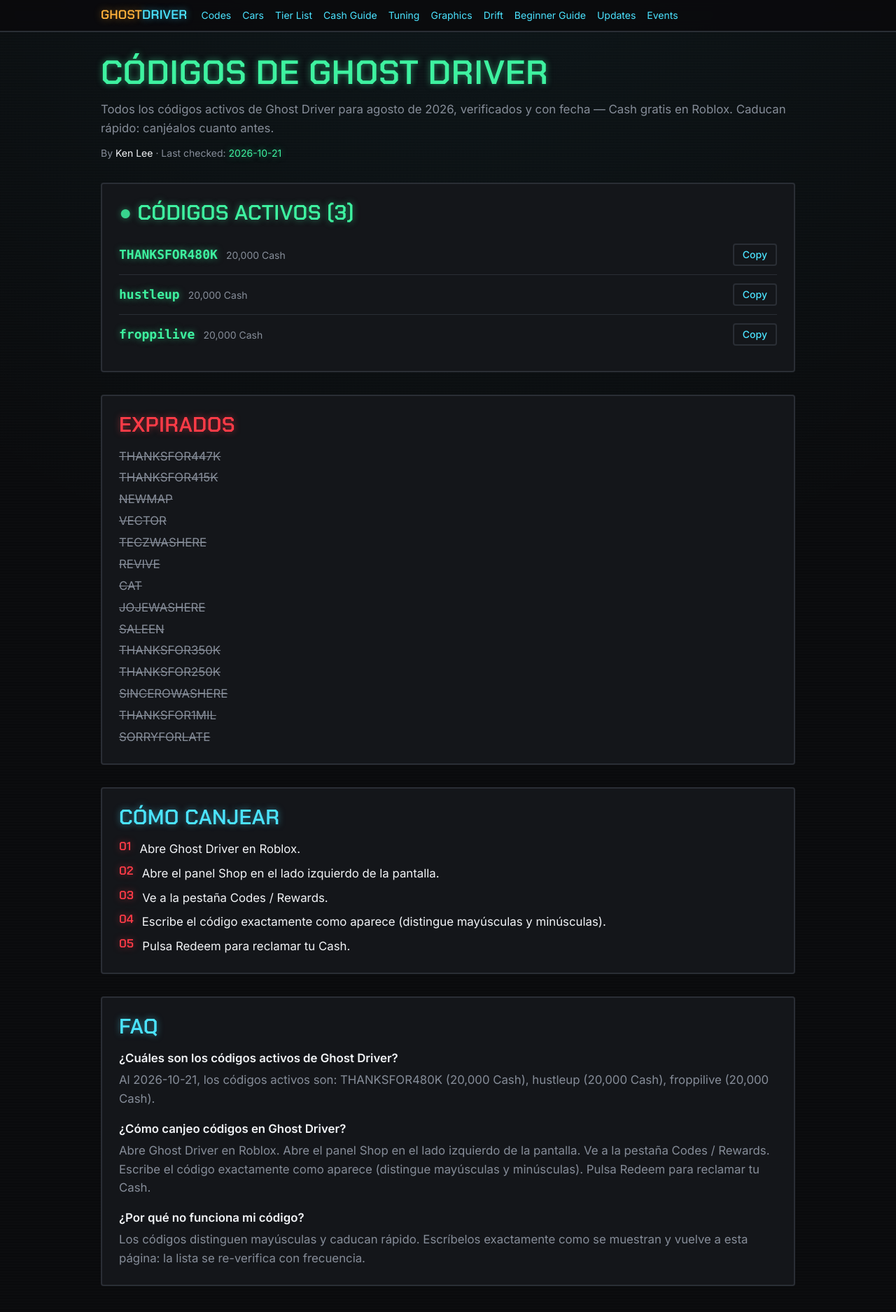
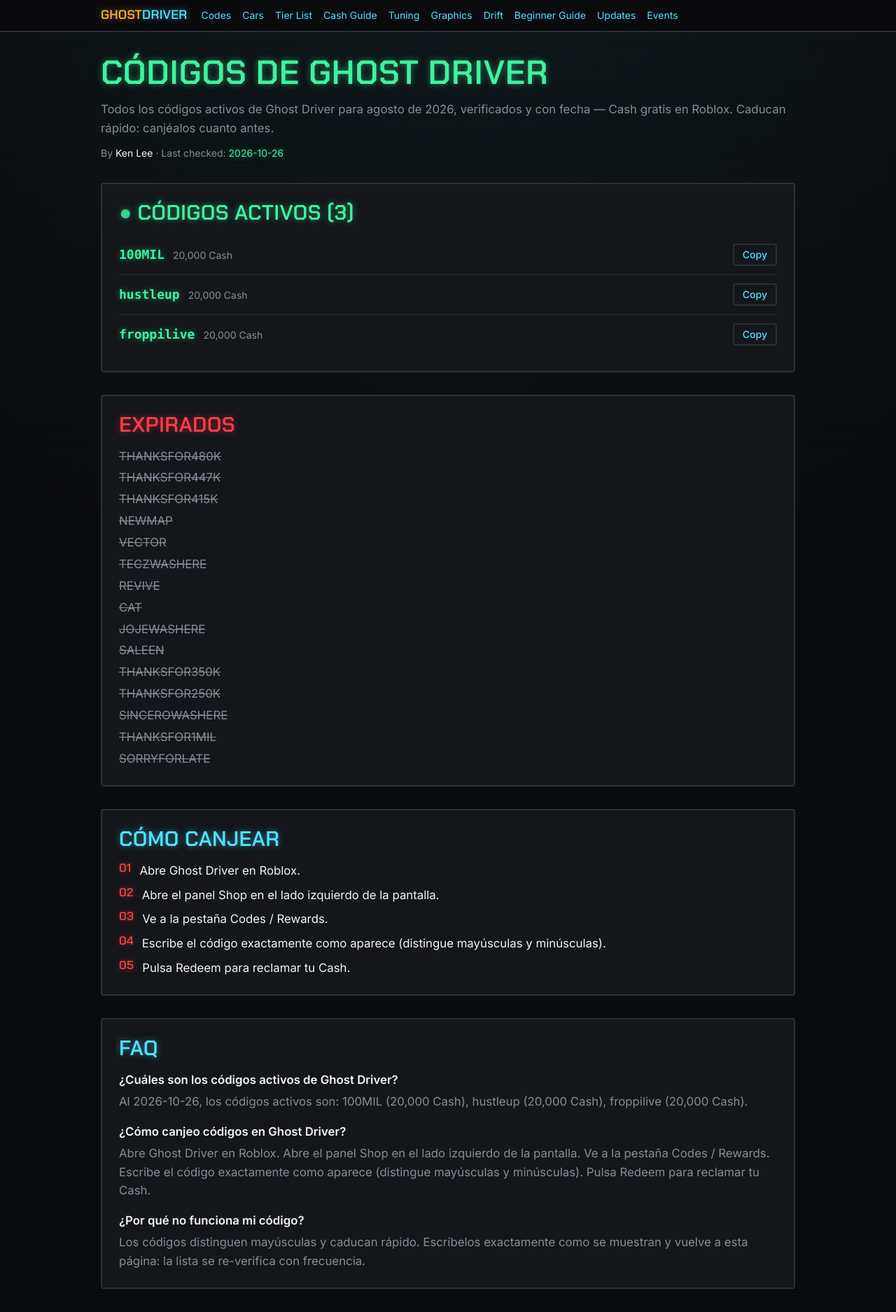
Before and after one commit to ken-fs/ghostdriver, a Next.js app: page /es/codes in a window 1280 px wide. Shown: the top 1875 px of the page at 70% size. Built offline with nearby package versions, Linux system fonts and the light colour scheme.

Commit message:
content: 100MIL 双源收录（THG+Beebom），THANKSFOR480K 双源过期；last-checked 2026-10-26

```diff
--- a/src/data/codes.ts
+++ b/src/data/codes.ts
@@ -43,16 +43,27 @@ export interface GameCode {
 // 其 10-19 更新把 hustleup / froppilive 列入 ACTIVE（NEW）→ 与 Beebom 10-12 构成双源，收录。
 // 同一页面把 Thanksfor480k 列入 expired（单源），按「≥2 源 expired 才退役」维持 active 并标注分歧。
 // 另 100MIL 为该页新列，但目前只有 THG 一个源，暂不收录。
-export const CODES_LAST_CHECKED = "2026-10-21";
+// 2026-10-26: 100MIL 升级为双源（THG 10-19 + Beebom），收录；THANKSFOR480K 双源
+// expired（THG 10-19 + Beebom 撤下），退役。游戏 10-25 更新（Oct 17 后新一轮）。
+export const CODES_LAST_CHECKED = "2026-10-26";
 
 export const CODES: GameCode[] = [
   {
+    // 100M-visits milestone. 2026-10-26: 2-source — TryHardGuides (Oct 19, NEW)
+    // + Beebom. First seen single-source on THG 2026-10-21, held back then.
+    code: "100MIL",
+    reward: "20,000 Cash",
+    status: "active",
+    note: "Visits milestone — dropped with the Oct 25 update wave.",
+  },
+  {
     // 480K-likes milestone. 2026-10-01: 2-source — Beebom (Oct 1, NEW) +
     // TryHardGuides (Sep 28, NEW). Supersedes THANKSFOR447K.
+    // 2026-10-26: expired — THG (Oct 19) + Beebom both list it expired (2-source).
     code: "THANKSFOR480K",
     reward: "20,000 Cash",
-    status: "active",
-    note: "Likes milestone — the richest working code. TryHardGuides (Oct 19) has moved it to expired, but Beebom (Oct 12) and PocketTactics still list it active and no second source confirms the expiry — if a redeem fails, this one is the likely reason.",
+    status: "expired",
+    note: "Likes milestone — retired in the Oct 25 update wave.",
   },
   {
     // 447K-likes milestone (400K naming skipped, same as 415K). 2026-09-16:
```
